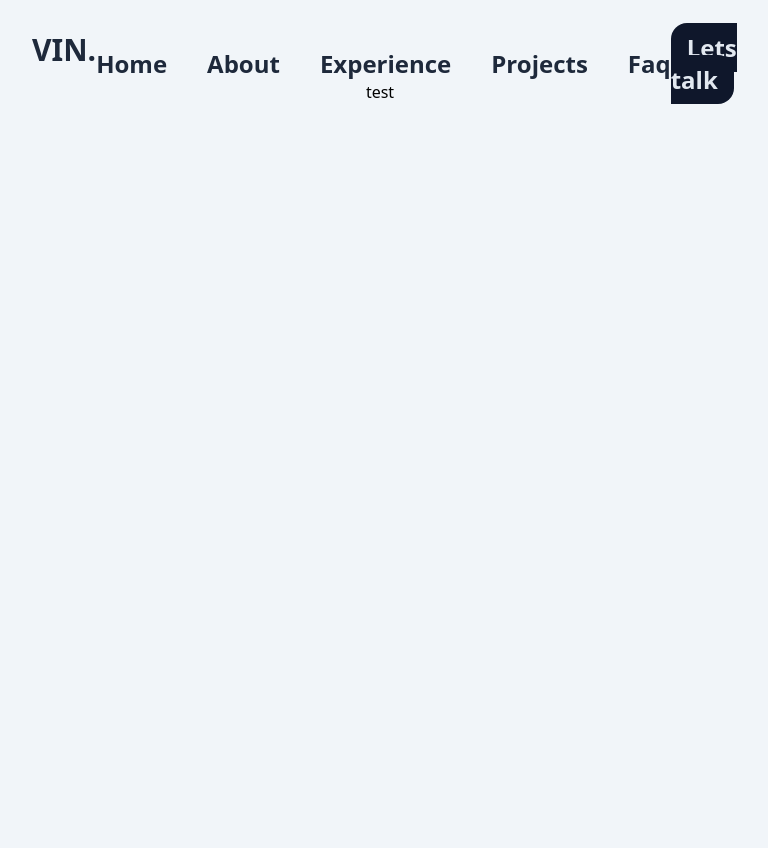
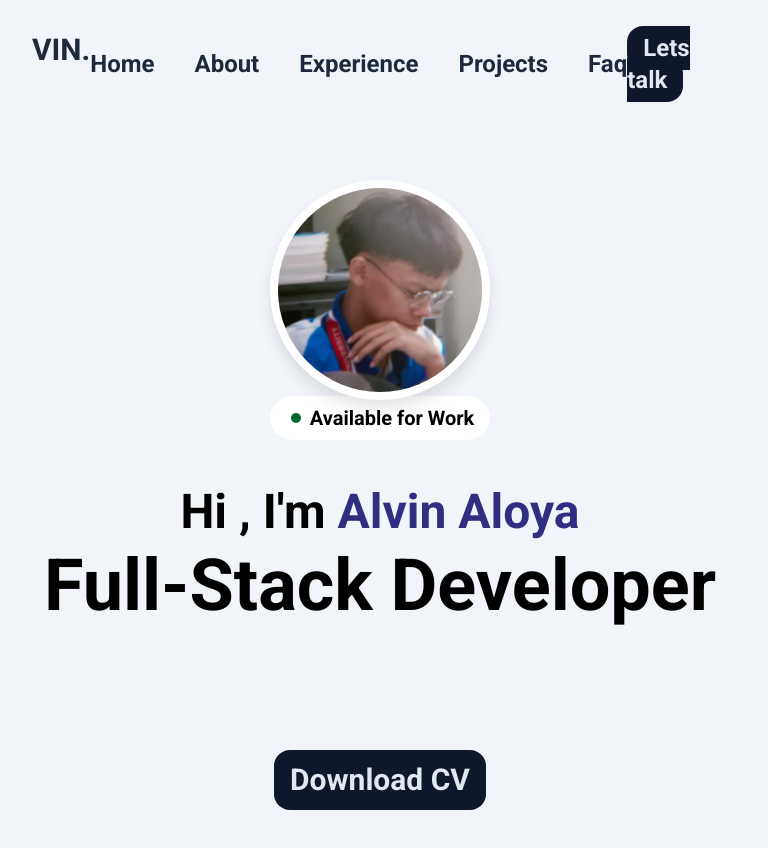
Before and after one commit to Alvin-progg/v5-portfolio, a Next.js app: page / in a window 1280 px wide. Shown: the top 848 px of the page, without its empty margins (260-1028 px from the left). Before the commit the page ends 800 px from the top, so only its background shows below. Built offline with nearby package versions, Linux system fonts and the light colour scheme.

Commit message:
wdqwjiqnd

```diff
--- a/src/app/layout.js
+++ b/src/app/layout.js
@@ -1,7 +1,8 @@
-
+import { Inter, Roboto } from "next/font/google";
 import "./globals.css";
 
-
+const inter = Inter({ subsets: ["latin"] });
+const roboto = Roboto({ weight: ["400", "700"], subsets: ["latin"] });
 
 export const metadata = {
   title: "Alvin-progg",
@@ -11,7 +12,7 @@ export const metadata = {
 export default function RootLayout({ children }) {
   return (
     <html lang="en">
-      <body
+      <body className={`${inter.className} ${roboto.className}`}
       >
         {children}
       </body>
--- a/src/components/Hero.js
+++ b/src/components/Hero.js
@@ -1,11 +1,31 @@
 import Image from "next/image";
+import profile from '@/../public/profile.jpeg'
+import { GoDotFill } from "react-icons/go";
 
 export default function Hero(){
 
     return(
-        <section  className="min-h-full w-full bg-cover bg-no-repeat flex justify-center items-center">
-            <div >
-                test
+        <section  className=" w-full bg-cover bg-no-repeat flex justify-center items-center">
+            <div className="items-center flex flex-col  justify-center my-25 " >
+                <div className="flex-col flex  items-center justify-center">
+                    <Image
+                    alt="Profile pic"
+                    src={profile}
+                    width={220}
+                    height={220}
+                    className="rounded-full drop-shadow-xl  border-8 border-white object-cover"
+                />
+                <p className="font-semibold text-xl py-2 px-4 -mt-1 bg-white rounded-4xl text-cente flex items-center gap-1"><GoDotFill className="text-green-800"/>  Available for Work</p>
+                </div>
+                <div className="flex flex-col items-center  my-10 py-2 w-6xl text-center gap-3.5">
+                    <h1 className="text-5xl font-bold">Hi , I'm <span className="text-primary-900">Alvin Aloya</span></h1>
+                    <h2 className="text-7xl font-bold">Full-Stack Developer</h2>
+                </div>
+                <div className="my-20">
+                    <button className="text-3xl font-bold cursor-pointer px-4 py-3 bg-secondary-900 hover:bg-primary-800 text-secondary-200 rounded-2xl">
+                        Download CV
+                    </button>
+                </div>
             </div>
         </section>
 
--- a/src/components/Nav.js
+++ b/src/components/Nav.js
@@ -1,6 +1,8 @@
 "use client";
 
 export default function Nav() {
+
+
   return (
     <nav className="w-full h-[10vh] ">
       <div className="flex justify-between px-7 mx-66 py-8 max-xl:mx-40 ">
```
Also changed, not shown: package.json (+4 -3 lines), public/profile.jpeg (added), 1 other file (tests, documents, lock files or other folders).
